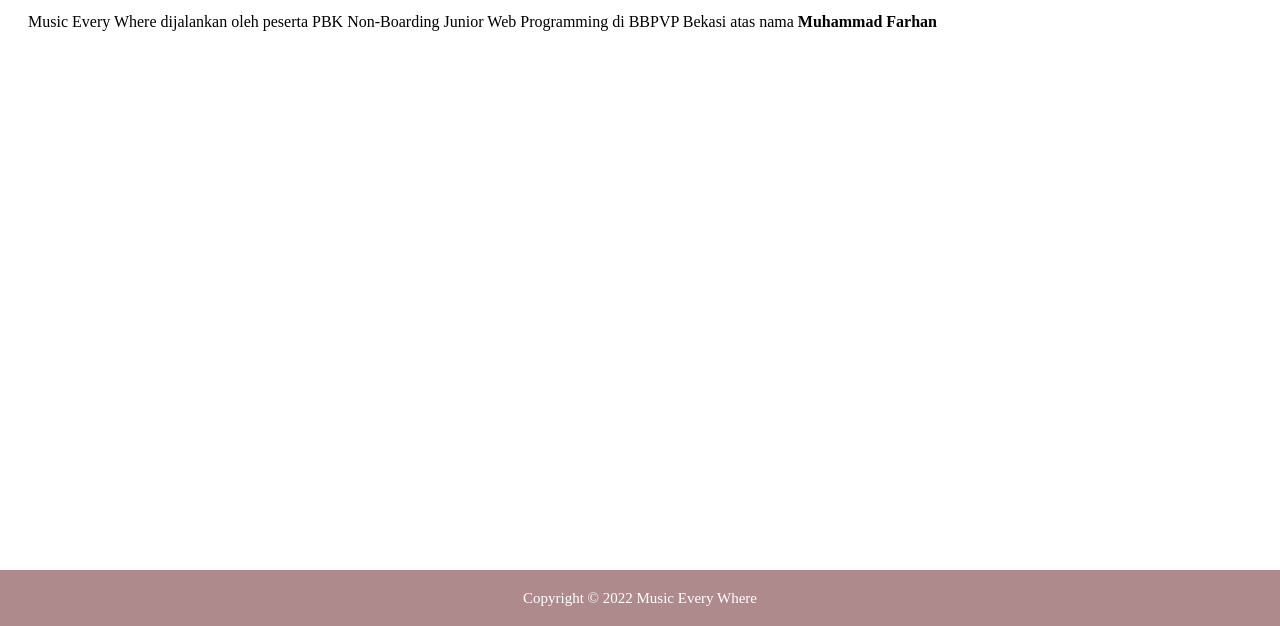
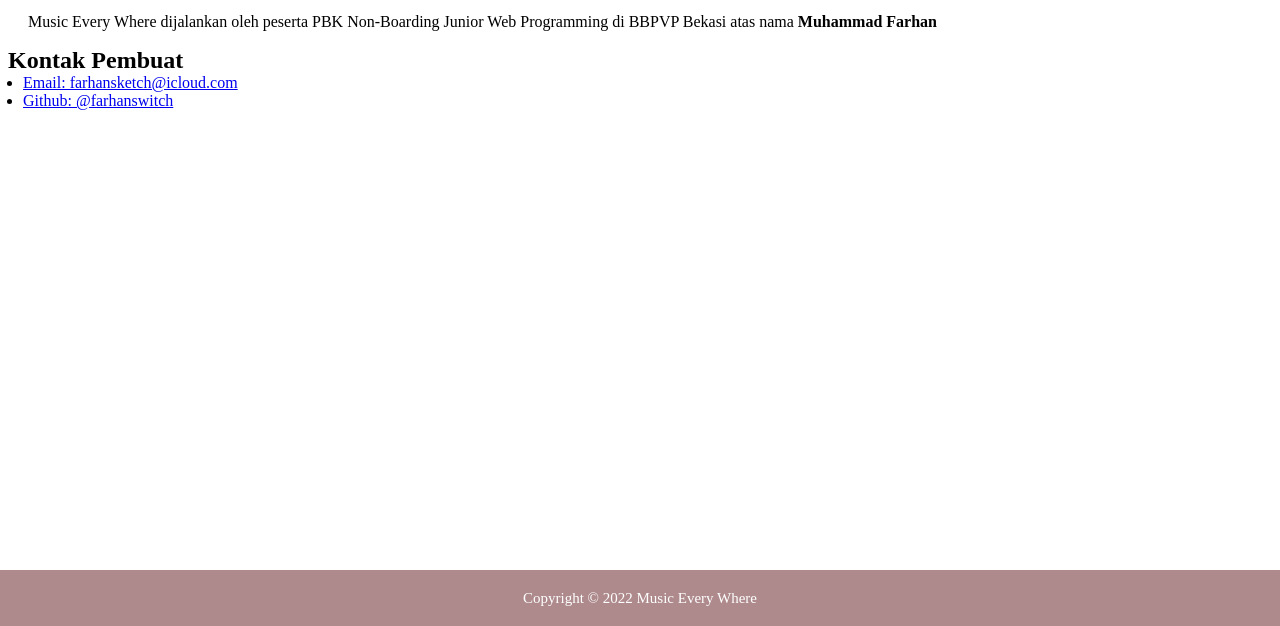
Before and after one commit to farhanswitch/musiceverywhere, a plain HTML site: page pages/tentang.html in a window 1280 px wide. Shown: the part 174-800 px from the top of the page. Drawn offline with Linux system fonts and the light colour scheme.

Commit message:
edit pages/tentang.html

```diff
--- a/pages/tentang.html
+++ b/pages/tentang.html
@@ -73,6 +73,11 @@
             margin-bottom: 16px;
             text-indent: 20px;
         }
+		main .list {
+
+			list-style: disc;
+			margin-left: 15px;
+		}
         footer{
 			height: 7vh;
             width: 100vw;
@@ -116,6 +121,17 @@
         <p>
             Music Every Where dijalankan oleh peserta PBK Non-Boarding Junior Web Programming di BBPVP Bekasi atas nama <strong> Muhammad Farhan</strong>
         </p>
+		<h2>Kontak Pembuat</h2>
+		<div class="list">
+			<ul >
+				<li>
+					<a href="mailto:farhansketch@icloud.com">Email: farhansketch@icloud.com</a>
+				</li>
+				<li><a href="https://github.com/farhanswitch">Github: @farhanswitch</a></li>
+
+			</ul>
+		</div>
+
     </main>
     <footer>
 		<p>Copyright &copy; 2022 <span>Music Every Where</span></p>
```
